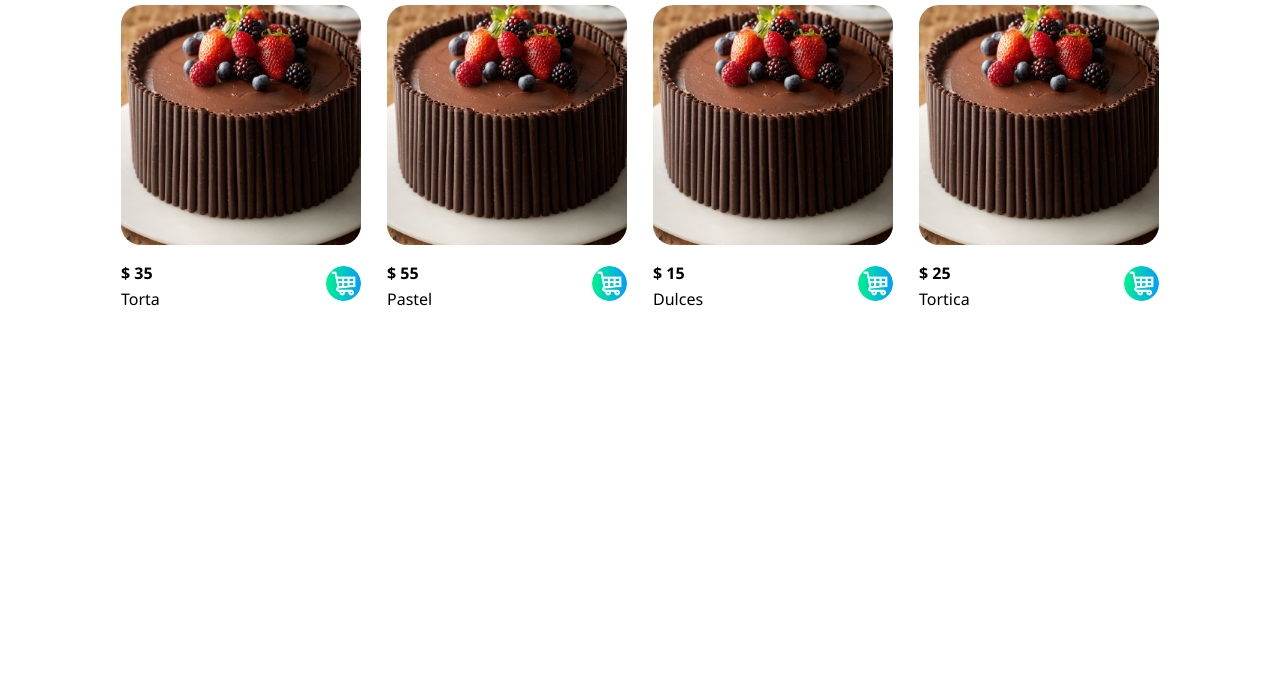
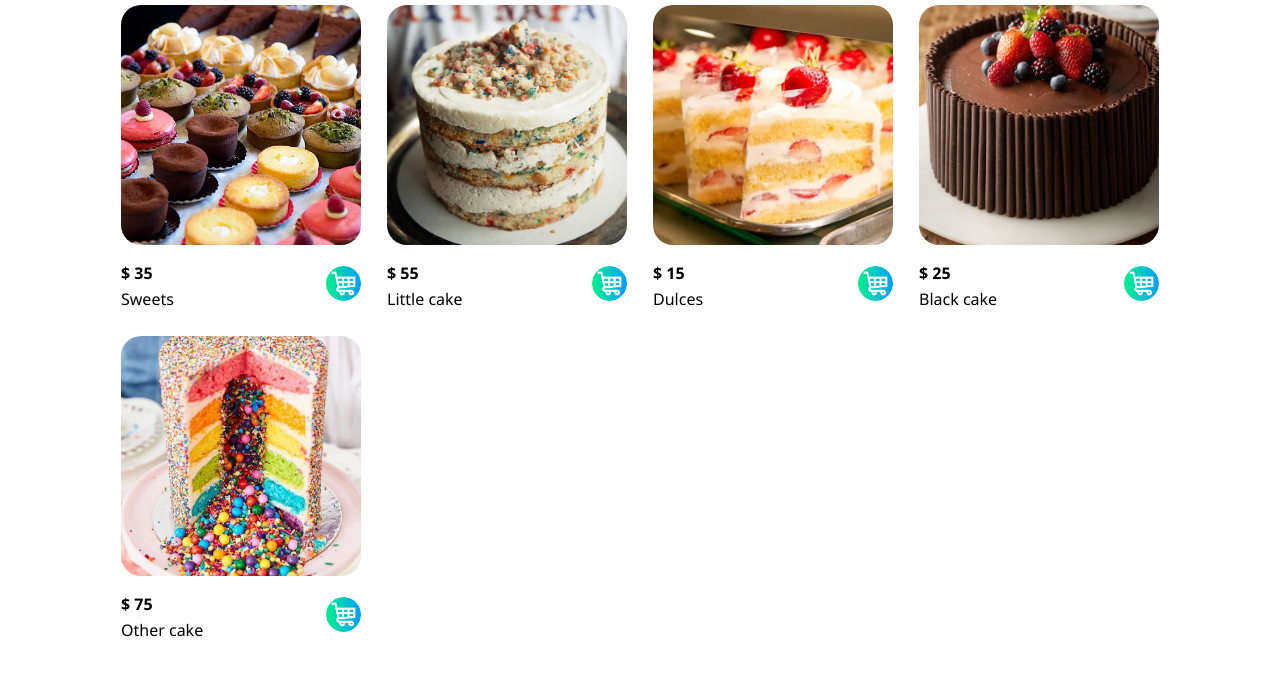
Before and after one commit to MMSantiagoMM/Project_LeroLero, a plain HTML site: page index.html in a window 1280 px wide. Shown: the part 109-800 px from the top of the page. Drawn offline with Linux system fonts and the light colour scheme.

Commit message:
se agregan imagenes y se configura el carrito de compras con un contador que funcion de manera dinamica con un boton

```diff
--- a/index.css
+++ b/index.css
@@ -11,7 +11,7 @@ html{
     --moradoOscuro: rgb(154, 75, 228, 0.669);
     --grisClaro:rgb(198, 192, 204);
     --negro:rgba(0, 0, 0, 0.63);
-    --myAliceBlue:rgba(240, 248, 255, 0.682);
+    --myAliceBlue:rgba(240, 248, 255, 0.914);
   }
   header{
     width: 100%;
@@ -102,6 +102,7 @@ nav{
     border-radius: 8px;
     display: flex;
     justify-content: center;
+    background-color: var(--myAliceBlue);
 }
 .account-email > ul > li {
     list-style: none;
--- a/index.html
+++ b/index.html
@@ -36,7 +36,7 @@
                     <li class="navbar-email">Lerolero@example.com</li>
                     <li class="nav-bar-shopping-car">
                         <img src="/img/trolley-cart.png" alt="">
-                        <div>3</div>
+                        <div class="shopping-counter">0</div>
                     </li>
                 </ul>
             </section>
@@ -114,8 +114,8 @@
             <div class="cards-container">
 
             </div>
-          </section>
-          <aside class="inactive aside-right">
+        </section>
+        <aside class="inactive aside-right">
             <p class="close-aside">X</p>
             <img src="" alt="">
             <section class="detail-product">
@@ -124,11 +124,12 @@
                     <p></p>
                 </div>
                 <div class="description">
-                    <p>Lorem ipsum dolor sit amet consectetur adipisicing elit. In consequuntur ducimus voluptatum laboriosam hic.</p>
+                    <p>Lorem ipsum dolor sit amet consectetur adipisicing elit. In consequuntur ducimus voluptatum
+                        laboriosam hic.</p>
                 </div>
                 <button class="btn-aside"> <img src="./img/shopping-cart.png" alt=""> Add to car</button>
             </section>
-          </aside>
+        </aside>
     </main>
     <footer></footer>
 
--- a/index.js
+++ b/index.js
@@ -8,26 +8,36 @@ let cardsContainer = document.querySelector(".cards-container")
 let aside = document.querySelector('aside')
 let btnCloseAside = document.querySelector('.close-aside')
 let mainContainer = document.querySelector('.main-container')
+let ShoppingCounter = document.querySelector('.shopping-counter')
+let shoppingNumber = 1;
+
+
+
 const productList = [];
 productList.push({
-    name: 'Torta',
+    name: 'Sweets',
     price: 35.000,
-    img: '/img/cake.jpg'
+    img: '/img/fresh-cakes.webp'
 })
 productList.push({
-    name: 'Pastel',
+    name: 'Little cake',
     price: 55.000,
-    img: '/img/cake.jpg'
+    img: '/img/birthday.webp'
 })
 productList.push({
     name: 'Dulces',
     price: 15.000,
+    img: '/img/best-cookies.webp'
+})
+productList.push({
+    name: 'Black cake',
+    price: 25.000,
     img: '/img/cake.jpg'
 })
 productList.push({
-    name: 'Tortica',
-    price: 25.000,
-    img: '/img/cake.jpg'
+    name: 'Other cake',
+    price: 75.000,
+    img: '/img/rainbow.webp'
 })
 
 function renderProductos(array){
@@ -59,6 +69,12 @@ function renderProductos(array){
         const productInfoFigure = document.createElement('figure')
         const productImgCard = document.createElement('img')
         productImgCard.setAttribute('src', './img/shopping-cart.png')
+        productImgCard.addEventListener('click',()=>{
+            ShoppingCounter.textContent = shoppingNumber++
+
+
+
+        })
 
         productInfoFigure.appendChild(productImgCard)
         productInfoDiv.appendChild(productPrice)
```
Also changed, not shown: img/best-cookies.webp (added), img/birthday.webp (added), img/fresh-cakes.webp (added), img/rainbow.webp (added).
